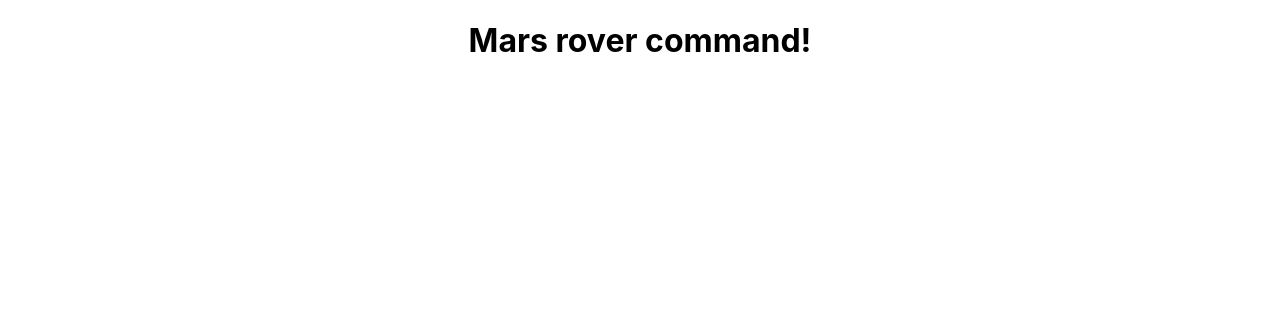
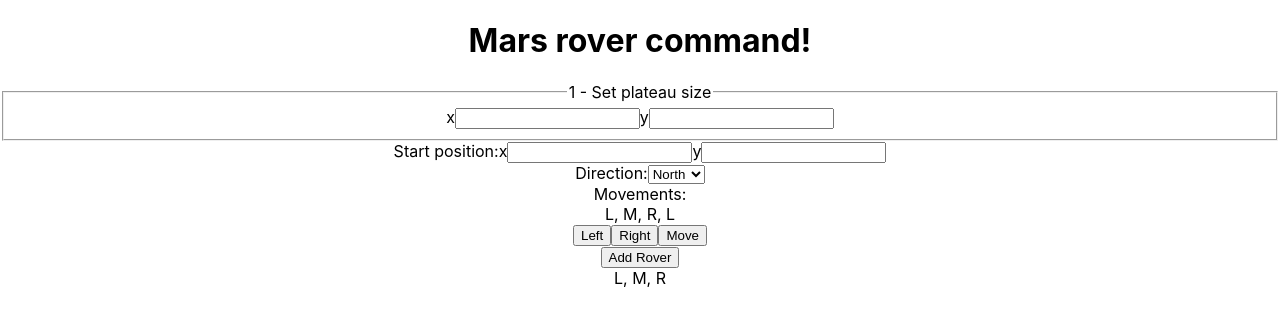
Before and after one commit to mamuh/mars-rover-command, a React (Create React App) app: page / in a window 1280 px wide. Shown: the top 326 px of the page. Built offline with nearby package versions, Linux system fonts and the light colour scheme.

Commit message:
initial components

```diff
--- a/src/App.js
+++ b/src/App.js
@@ -1,10 +1,17 @@
 import React from 'react';
 import './App.css';
+
+import SetPlateau from './components/set_plateau';
+import SetRovers from './components/set_rovers';
+import MovesDisplay from './components/moves_display';
 
 function App() {
   return (
     <div className="App">
       <h1>Mars rover command!</h1>
+      <SetPlateau />
+      <SetRovers />
+      <MovesDisplay />
     </div>
   );
 }
--- /dev/null
+++ b/src/components/moves_display.jsx
@@ -0,0 +1,17 @@
+import React, { Component } from 'react';
+import { connect } from 'react-redux';
+import { bindActionCreators } from 'redux';
+
+class MovesDisplay extends Component {
+
+  render() {
+    return (
+      <div className="moves-display">
+        L, M, R
+      </div>
+    );
+  }
+
+};
+
+export default MovesDisplay;
--- /dev/null
+++ b/src/components/set_plateau.jsx
@@ -0,0 +1,24 @@
+import React from 'react';
+import { connect } from 'react-redux';
+import { bindActionCreators } from 'redux';
+
+const SetPlateau = (props) => {
+  return (
+    <div className="set-plateau">
+      <fieldset>
+        <legend>1 - Set plateau size</legend>
+        <label for="x-coord">x</label>
+        <input type="number" min="0" id="x-coord" name="x-coord" />
+
+        <label for="y-coord">y</label>
+        <input type="number" min="0" id="y-coord" name="y-coord" />
+      </fieldset>
+    </div>
+  );
+};
+
+// function mapDispatchToProps(dispatch) {
+//   return bindActionCreators({ selectCity }, dispatch);
+// }
+
+export default SetPlateau;
--- /dev/null
+++ b/src/components/set_rovers.jsx
@@ -0,0 +1,53 @@
+import React, { Component } from 'react';
+import { connect } from 'react-redux';
+import { bindActionCreators } from 'redux';
+
+class SetRovers extends Component {
+
+  render() {
+    return (
+      <div>
+        <form>
+          <label>
+            Start position:
+            <label for="x-coord-rover">x</label>
+            <input type="number" min="0" name="x-coord-rover" />
+            <label for="y-coord-rover">y</label>
+            <input type="number" min="0" name="y-coord-rover" />
+          </label>
+
+          <br />
+
+          <label>
+            Direction:
+            <select>
+              <option value="north">North</option>
+              <option value="north">South</option>
+              <option value="north">East</option>
+              <option value="north">West</option>
+            </select>
+          </label>
+
+          <br />
+
+          <label>
+            Movements:
+            <div>
+              L, M, R, L
+            </div>
+            <button>Left</button>
+            <button>Right</button>
+            <button>Move</button>
+          </label>
+
+          <br />
+
+          <input type="submit" value="Add Rover" />
+        </form>
+
+      </div>
+    );
+  }
+}
+
+export default SetRovers;
```
Also changed, not shown: src/components/deploy.jsx (added, +17 -0 lines).
